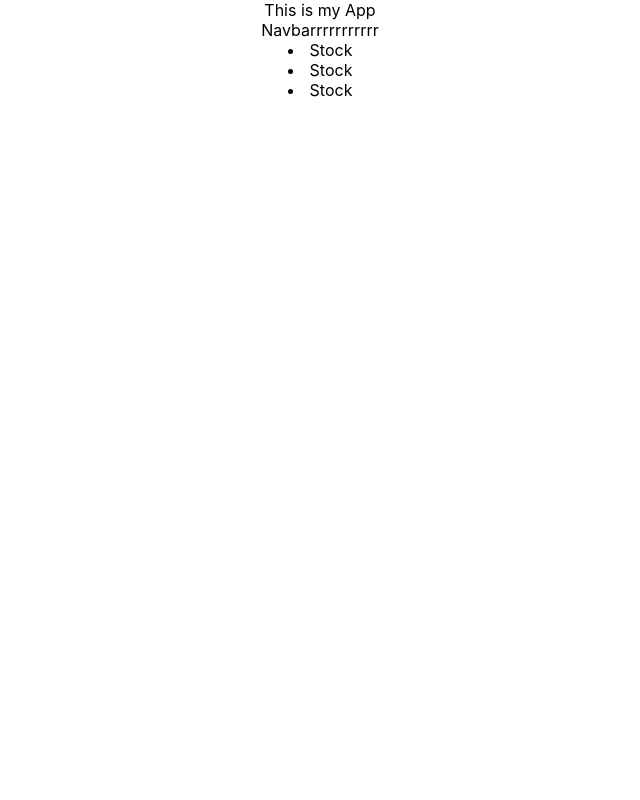
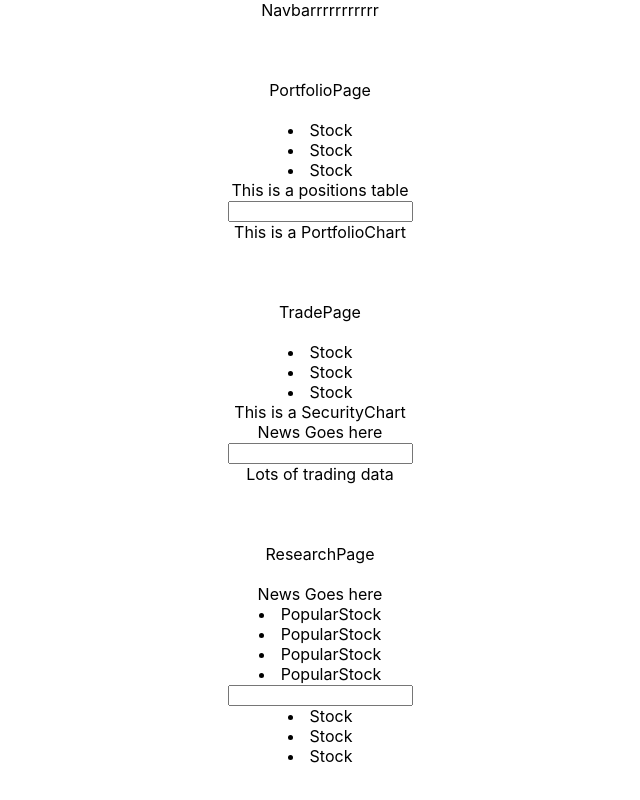
Before and after one commit to jameseclement/traderBlue-Frontend, a React (Create React App) app: page / in a window 1280 px wide. Shown: the whole page, without its empty margins (320-960 px from the left). Built offline with nearby package versions, Linux system fonts and the light colour scheme.

Commit message:
Created components and containers

```diff
--- a/src/App.js
+++ b/src/App.js
@@ -1,6 +1,8 @@
 import React, { Component } from "react";
 import Navbar from "./components/navbar";
 import PortfolioPage from "./containers/portfolioPage";
+import TradePage from "./containers/tradePage";
+import ResearchPage from "./containers/researchPage";
 import logo from "./logo.svg";
 import "./App.css";
 
@@ -8,9 +10,28 @@ class App extends Component {
   render() {
     return (
       <div className="App">
-        <header>This is my App</header>
         <Navbar />
+        <br />
+        <br />
+        <br />
+        PortfolioPage
+        <br />
+        <br />
         <PortfolioPage />
+        <br />
+        <br />
+        <br />
+        TradePage
+        <br />
+        <br />
+        <TradePage />
+        <br />
+        <br />
+        <br />
+        ResearchPage
+        <br />
+        <br />
+        <ResearchPage />
       </div>
     );
   }
--- /dev/null
+++ b/src/components/newsContainer.js
@@ -0,0 +1,9 @@
+import React, { Component } from "react";
+
+class NewsContainer extends Component {
+  render() {
+    return <div>News Goes here</div>;
+  }
+}
+
+export default NewsContainer;
--- /dev/null
+++ b/src/components/popularList.js
@@ -0,0 +1,16 @@
+import React, { Component } from "react";
+
+class PopularList extends Component {
+  render() {
+    return (
+      <div>
+        <li>PopularStock</li>
+        <li>PopularStock</li>
+        <li>PopularStock</li>
+        <li>PopularStock</li>
+      </div>
+    );
+  }
+}
+
+export default PopularList;
--- /dev/null
+++ b/src/components/portfolioChart.js
@@ -0,0 +1,9 @@
+import React, { Component } from "react";
+
+class PortfolioChart extends Component {
+  render() {
+    return <div>This is a PortfolioChart</div>;
+  }
+}
+
+export default PortfolioChart;
--- /dev/null
+++ b/src/components/positionsTable.js
@@ -0,0 +1,9 @@
+import React, { Component } from "react";
+
+class PositionsTable extends Component {
+  render() {
+    return <div>This is a positions table</div>;
+  }
+}
+
+export default PositionsTable;
--- /dev/null
+++ b/src/components/searchBar.js
@@ -0,0 +1,9 @@
+import React, { Component } from "react";
+
+class SearchBar extends Component {
+  render() {
+    return <input type="text" />;
+  }
+}
+
+export default SearchBar;
--- /dev/null
+++ b/src/components/securityChart.js
@@ -0,0 +1,9 @@
+import React, { Component } from "react";
+
+class SecurityChart extends Component {
+  render() {
+    return <div>This is a SecurityChart</div>;
+  }
+}
+
+export default SecurityChart;
--- /dev/null
+++ b/src/components/tradingData.js
@@ -0,0 +1,9 @@
+import React, { Component } from "react";
+
+class TradingData extends Component {
+  render() {
+    return <div>Lots of trading data</div>;
+  }
+}
+
+export default TradingData;
--- a/src/containers/portfolioPage.js
+++ b/src/containers/portfolioPage.js
@@ -1,11 +1,17 @@
 import React, { Component } from "react";
 import Watchlist from "../components/watchlist";
+import PositionsTable from "../components/positionsTable";
+import SearchBar from "../components/searchBar";
+import PortfolioChart from "../components/portfolioChart";
 
 class PortfolioPage extends Component {
   render() {
     return (
       <div>
         <Watchlist />
+        <PositionsTable />
+        <SearchBar />
+        <PortfolioChart />
       </div>
     );
   }
--- /dev/null
+++ b/src/containers/researchPage.js
@@ -0,0 +1,20 @@
+import React, { Component } from "react";
+import Watchlist from "../components/watchlist";
+import SearchBar from "../components/searchBar";
+import NewsContainer from "../components/newsContainer";
+import PopularList from "../components/popularList";
+
+class ResearchPage extends Component {
+  render() {
+    return (
+      <div>
+        <NewsContainer />
+        <PopularList />
+        <SearchBar />
+        <Watchlist />
+      </div>
+    );
+  }
+}
+
+export default ResearchPage;
--- /dev/null
+++ b/src/containers/tradePage.js
@@ -0,0 +1,22 @@
+import React, { Component } from "react";
+import Watchlist from "../components/watchlist";
+import SearchBar from "../components/searchBar";
+import SecurityChart from "../components/securityChart";
+import NewsContainer from "../components/newsContainer";
+import TradingData from "../components/tradingData";
+
+class TradePage extends Component {
+  render() {
+    return (
+      <div>
+        <Watchlist />
+        <SecurityChart />
+        <NewsContainer />
+        <SearchBar />
+        <TradingData />
+      </div>
+    );
+  }
+}
+
+export default TradePage;
```
